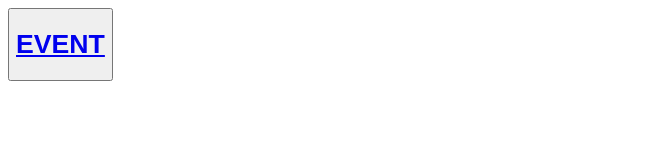
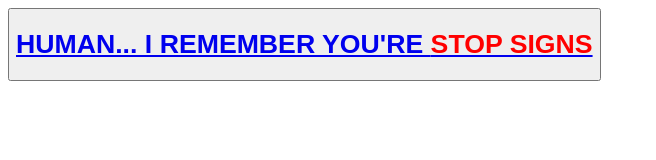
Before and after one commit to WalkableCrane55/Test-website, a plain HTML site: page index.html in a window 1280 px wide. Shown: the whole page, without its empty margins (0-656 px from the left). Drawn offline with Linux system fonts and the light colour scheme.

Commit message:
Update index.html

```diff
--- a/index.html
+++ b/index.html
@@ -5,6 +5,6 @@
     <title>Заголовок</title>
 </head>
 <body>
-    <button><a href="/Test-website/secondpage"><h1>EVENT</h1></a></button>
+    <button><a href="/Test-website/secondpage"><h1>HUMAN... I REMEMBER YOU'RE <font color="#ff0000">STOP SIGNS</font></h1></a></button>
 </body>
 </html>
```
